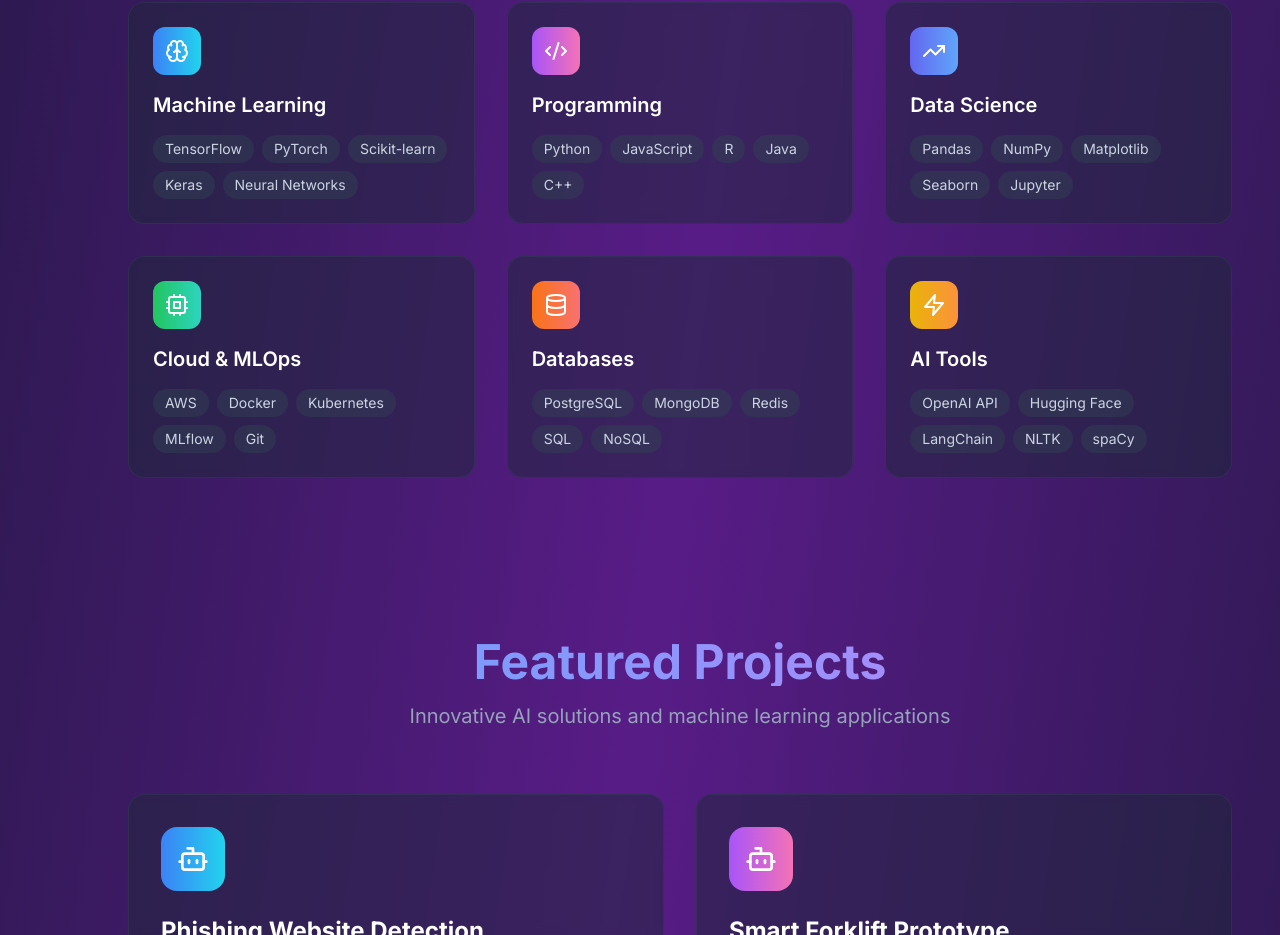
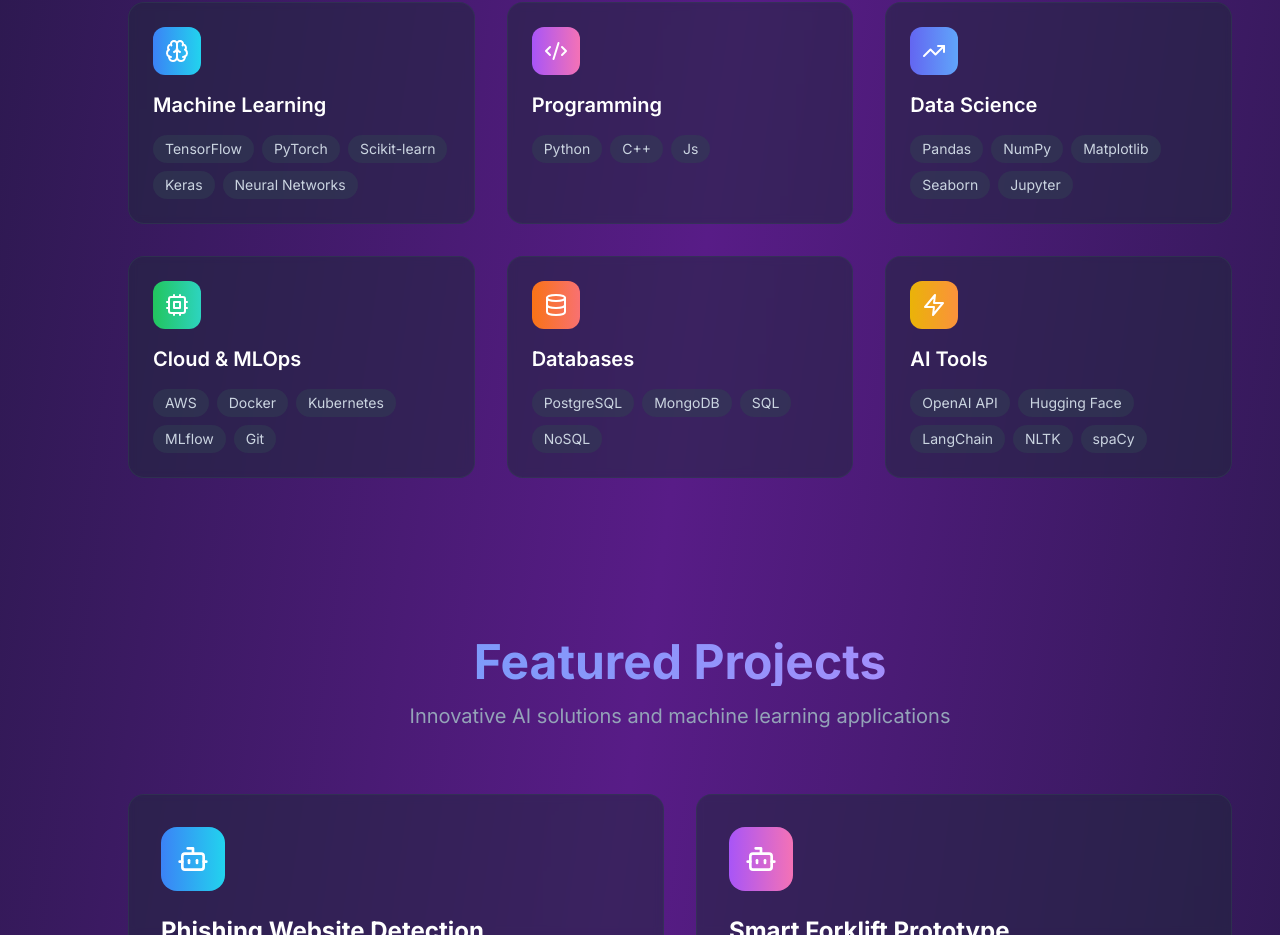
Before and after one commit to Varshithathi2006/Portfolio, a React (Vite) app: page / in a window 1280 px wide. Shown: the part 3786-4721 px from the top of the page. Built offline with nearby package versions, Linux system fonts and the light colour scheme.

Commit message:
Update Skills component

```diff
--- a/src/components/Skills.jsx
+++ b/src/components/Skills.jsx
@@ -12,7 +12,7 @@
     {
       title: 'Programming',
       icon: Code2,
-      skills: ['Python', 'JavaScript', 'R', 'Java', 'C++'],
+      skills: ['Python', 'C++', 'Js'],
       color: 'from-purple-500 to-pink-400'
     },
     {
@@ -30,7 +30,7 @@
     {
       title: 'Databases',
       icon: Database,
-      skills: ['PostgreSQL', 'MongoDB', 'Redis', 'SQL', 'NoSQL'],
+      skills: ['PostgreSQL', 'MongoDB', 'SQL', 'NoSQL'],
       color: 'from-orange-500 to-red-400'
     },
     {
```
